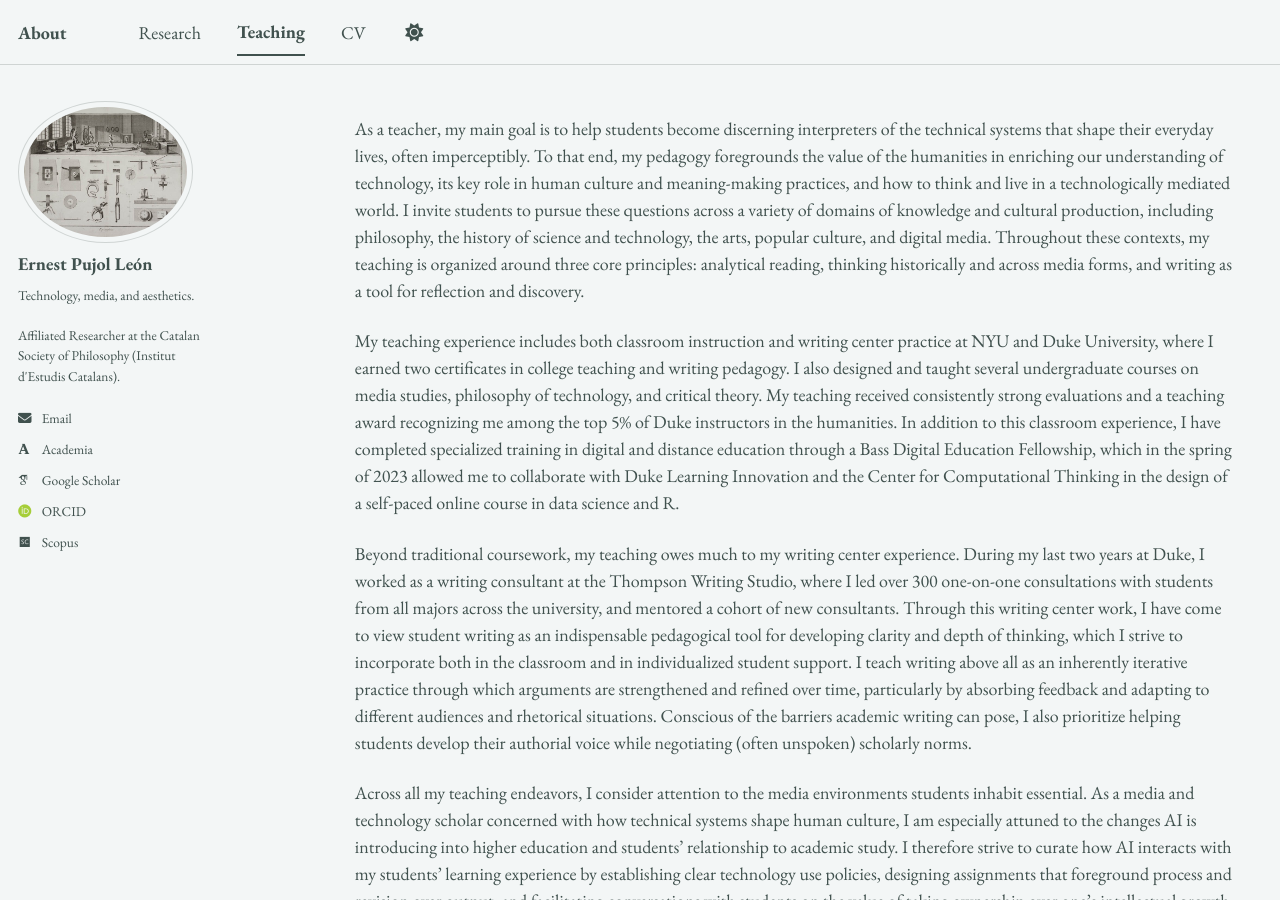
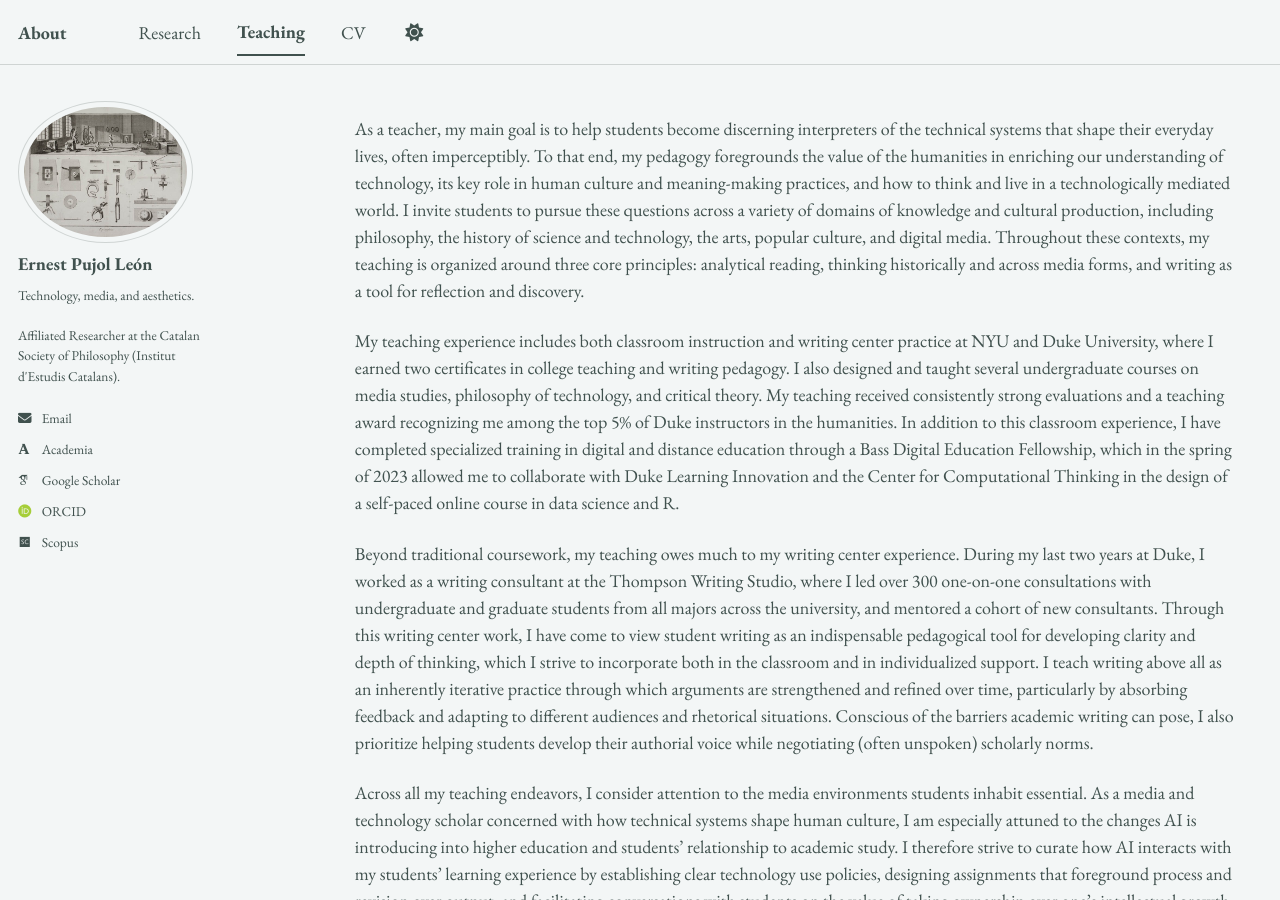
Before and after one commit to epujol90/epujol90.github.io, a Jekyll site: the page built from _pages/teaching.md, in a window 1280 px wide and 900 px high. Built offline with Jekyll 4.4.1, drawn with Linux system fonts in a browser that asks for light colours; some web fonts are replaced; a script bundle is joined from its source files by our own code; library files that are not in the unit come from our copies.

Commit message:
Update teaching.md

```diff
--- a/_pages/teaching.md
+++ b/_pages/teaching.md
@@ -9,7 +9,7 @@ As a teacher, my main goal is to help students become discerning interpreters of
 
 My teaching experience includes both classroom instruction and writing center practice at NYU and Duke University, where I earned two certificates in college teaching and writing pedagogy. I also designed and taught several undergraduate courses on media studies, philosophy of technology, and critical theory. My teaching received consistently strong evaluations and a teaching award recognizing me among the top 5% of Duke instructors in the humanities. In addition to this classroom experience, I have completed specialized training in digital and distance education through a Bass Digital Education Fellowship, which in the spring of 2023 allowed me to collaborate with Duke Learning Innovation and the Center for Computational Thinking in the design of a self-paced online course in data science and R.
 
-Beyond traditional coursework, my teaching owes much to my writing center experience. During my last two years at Duke, I worked as a writing consultant at the Thompson Writing Studio, where I led over 300 one-on-one consultations with students from all majors across the university, and mentored a cohort of new consultants. Through this writing center work, I have come to view student writing as an indispensable pedagogical tool for developing clarity and depth of thinking, which I strive to incorporate both in the classroom and in individualized student support. I teach writing above all as an inherently iterative practice through which arguments are strengthened and refined over time, particularly by absorbing feedback and adapting to different audiences and rhetorical situations. Conscious of the barriers academic writing can pose, I also prioritize helping students develop their authorial voice while negotiating (often unspoken) scholarly norms.
+Beyond traditional coursework, my teaching owes much to my writing center experience. During my last two years at Duke, I worked as a writing consultant at the Thompson Writing Studio, where I led over 300 one-on-one consultations with undergraduate and graduate students from all majors across the university, and mentored a cohort of new consultants. Through this writing center work, I have come to view student writing as an indispensable pedagogical tool for developing clarity and depth of thinking, which I strive to incorporate both in the classroom and in individualized support. I teach writing above all as an inherently iterative practice through which arguments are strengthened and refined over time, particularly by absorbing feedback and adapting to different audiences and rhetorical situations. Conscious of the barriers academic writing can pose, I also prioritize helping students develop their authorial voice while negotiating (often unspoken) scholarly norms.
 
 Across all my teaching endeavors, I consider attention to the media environments students inhabit essential. As a media and technology scholar concerned with how technical systems shape human culture, I am especially attuned to the changes AI is introducing into higher education and students’ relationship to academic study. I therefore strive to curate how AI interacts with my students’ learning experience by establishing clear technology use policies, designing assignments that foreground process and revision over output, and facilitating conversations with students on the value of taking ownership over one’s intellectual growth. Ultimately, I hope they come to see that our class discussions of technology are not only about the texts and authors we study together, but just as much about the ways technology may or may not serve us as thinkers.
 <br>
```
